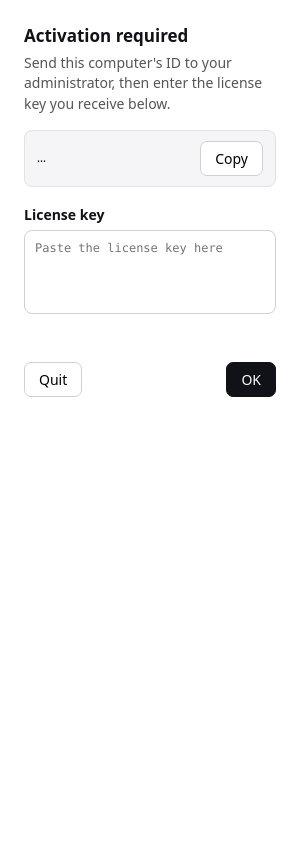
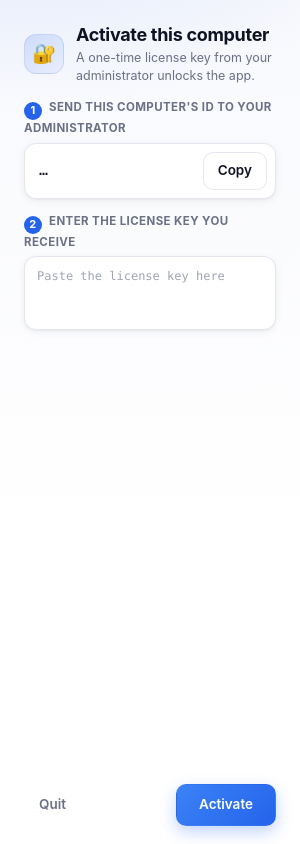
Before and after one commit to rodanielflorea/PowerBack, an Electron app: page renderer/license.html in a window 300 px wide. Drawn offline with Linux system fonts and the light colour scheme; no server answers.

Commit message:
feat: modern light-theme redesign of the first screens
Activation window: card layout with an icon badge, numbered steps
(copy ID / enter key), a rounded key field with focus ring, a gradient
primary "Activate" button and a ghost "Quit"; sized so nothing scrolls.

Start screen: larger title, round settings button, and stacked
full-width choice cards with an icon tile, chevron and lift-on-hover
(two columns when the window is wide enough) — the old two-column grid
was cramped in the 400px default window.

Shared design tokens are refreshed (cooler off-white surfaces, larger
radii, softer layered shadows, gradient accent) so the rest of the app
inherits the same look; everything stays light-themed and all element
ids are unchanged.

Co-Authored-By: Claude Fable 5.1 <noreply@anthropic.com>
Claude-Session: https://claude.ai/code/session_01UwVHWbCLo7Ujctni51DRfW

```diff
--- a/renderer/license.html
+++ b/renderer/license.html
@@ -4,55 +4,94 @@
   <meta charset="utf-8" />
   <title>Activation</title>
   <style>
+    :root {
+      --bg: #ffffff; --surface: #f6f7fb; --border: #e4e7ef; --border-hi: #c9cdd8;
+      --text: #0f1222; --muted: #6b7085; --accent: #2563eb; --accent-hover: #1d4ed8;
+      --danger: #dc2626; --green: #16a34a;
+      --shadow-sm: 0 1px 2px rgba(15,18,34,.04), 0 2px 8px rgba(15,18,34,.06);
+      --ease: cubic-bezier(.4,0,.2,1);
+    }
     * { box-sizing: border-box; margin: 0; padding: 0; }
+    html, body { height: 100%; }
     body {
-      font-family: system-ui, -apple-system, 'Segoe UI', sans-serif;
-      background: #fff; color: #111118; padding: 24px; font-size: 14px;
+      font-family: Inter, system-ui, -apple-system, 'Segoe UI', Roboto, sans-serif;
+      color: var(--text); font-size: 13.5px; line-height: 1.45;
+      background:
+        radial-gradient(520px 280px at 10% -10%, rgba(37,99,235,.10), transparent 70%),
+        linear-gradient(180deg, #f8f9fd 0%, #ffffff 65%);
+      padding: 22px 24px 18px;
       -webkit-user-select: none; user-select: none;
+      display: flex; flex-direction: column;
     }
-    h1 { font-size: 17px; margin-bottom: 6px; }
-    p.hint { color: #555; margin-bottom: 16px; line-height: 1.45; }
+    .head { display: flex; align-items: center; gap: 12px; margin-bottom: 14px; }
+    .badge {
+      width: 40px; height: 40px; flex-shrink: 0; border-radius: 12px;
+      background: linear-gradient(135deg, rgba(37,99,235,.16), rgba(37,99,235,.06));
+      border: 1px solid rgba(37,99,235,.14);
+      display: flex; align-items: center; justify-content: center; font-size: 19px;
+    }
+    h1 { font-size: 18px; font-weight: 700; letter-spacing: -0.3px; }
+    .sub { color: var(--muted); font-size: 12.5px; margin-top: 1px; }
+    .step { font-size: 11.5px; font-weight: 650; letter-spacing: .4px; text-transform: uppercase; color: var(--muted); margin: 0 0 6px; }
+    .step b { display: inline-flex; width: 18px; height: 18px; border-radius: 999px; background: var(--accent); color: #fff; font-size: 11px; align-items: center; justify-content: center; margin-right: 7px; vertical-align: -3px; }
     .mac-row {
-      display: flex; align-items: center; gap: 8px; margin-bottom: 18px;
-      background: #f5f5f7; border: 1px solid #e2e2e6; border-radius: 8px; padding: 10px 12px;
+      display: flex; align-items: center; gap: 8px; margin-bottom: 14px;
+      background: var(--bg); border: 1px solid var(--border); border-radius: 12px; padding: 8px 8px 8px 14px;
+      box-shadow: var(--shadow-sm);
     }
-    .mac-row code { font-size: 15px; letter-spacing: 1px; flex: 1; user-select: text; }
+    .mac-row code { font-family: ui-monospace, 'Cascadia Mono', Consolas, monospace; font-size: 15px; letter-spacing: 1.5px; flex: 1; user-select: text; -webkit-user-select: text; }
     button {
-      font: inherit; border: 1px solid #d0d0d6; background: #fff; border-radius: 7px;
-      padding: 7px 14px; cursor: pointer;
+      font: inherit; font-weight: 600; border: 1px solid var(--border); background: var(--bg); color: var(--text);
+      border-radius: 10px; padding: 8px 14px; cursor: pointer;
+      transition: background .14s var(--ease), border-color .14s var(--ease), transform .14s var(--ease), box-shadow .14s var(--ease);
     }
-    button:hover { background: #f0f0f3; }
-    button.primary { background: #111118; color: #fff; border-color: #111118; }
-    button.primary:hover { background: #2a2a35; }
-    label { display: block; font-weight: 600; margin-bottom: 6px; }
+    button:hover { background: var(--surface); border-color: var(--border-hi); }
+    button:active { transform: translateY(1px); }
+    button.primary {
+      background: linear-gradient(135deg, #3b82f6 0%, #2563eb 100%); color: #fff; border-color: transparent;
+      box-shadow: 0 6px 16px rgba(37,99,235,.28); padding: 10px 22px;
+    }
+    button.primary:hover { background: linear-gradient(135deg, #2f76f3 0%, #1d4ed8 100%); box-shadow: 0 8px 20px rgba(37,99,235,.34); }
+    button.primary:disabled { opacity: .6; box-shadow: none; }
+    button.ghost { border-color: transparent; background: transparent; color: var(--muted); }
+    button.ghost:hover { background: var(--surface); color: var(--text); }
     textarea {
-      width: 100%; height: 84px; font-family: ui-monospace, Consolas, monospace; font-size: 12px;
-      border: 1px solid #d0d0d6; border-radius: 8px; padding: 10px; resize: none;
+      width: 100%; height: 74px; font-family: ui-monospace, 'Cascadia Mono', Consolas, monospace; font-size: 12px; line-height: 1.5;
+      border: 1px solid var(--border); border-radius: 12px; padding: 10px 12px; resize: none; background: var(--bg);
+      box-shadow: var(--shadow-sm); color: var(--text);
       -webkit-user-select: text; user-select: text;
+      transition: border-color .14s var(--ease), box-shadow .14s var(--ease);
     }
-    textarea:focus { outline: 2px solid #111118; border-color: transparent; }
-    .actions { display: flex; justify-content: space-between; align-items: center; margin-top: 16px; }
-    #status { font-size: 13px; min-height: 18px; margin-top: 10px; }
-    #status.err { color: #c0262d; }
-    #status.ok { color: #147a3d; }
+    textarea::placeholder { color: #a0a4b5; }
+    textarea:focus { outline: none; border-color: var(--accent); box-shadow: 0 0 0 3px rgba(37,99,235,.15); }
+    #status { font-size: 12.5px; min-height: 18px; margin-top: 8px; }
+    #status.err { color: var(--danger); }
+    #status.ok { color: var(--green); }
+    .actions { display: flex; justify-content: space-between; align-items: center; margin-top: auto; padding-top: 10px; }
   </style>
 </head>
 <body>
-  <h1>Activation required</h1>
-  <p class="hint">
-    Send this computer's ID to your administrator, then enter the license
-    key you receive below.
-  </p>
+  <div class="head">
+    <div class="badge">🔐</div>
+    <div>
+      <h1>Activate this computer</h1>
+      <div class="sub">A one-time license key from your administrator unlocks the app.</div>
+    </div>
+  </div>
+
+  <p class="step"><b>1</b>Send this computer's ID to your administrator</p>
   <div class="mac-row">
     <code id="mac">…</code>
     <button id="copyBtn">Copy</button>
   </div>
-  <label for="code">License key</label>
+
+  <p class="step"><b>2</b>Enter the license key you receive</p>
   <textarea id="code" spellcheck="false" placeholder="Paste the license key here"></textarea>
   <div id="status"></div>
+
   <div class="actions">
-    <button id="quitBtn">Quit</button>
-    <button id="okBtn" class="primary">OK</button>
+    <button id="quitBtn" class="ghost">Quit</button>
+    <button id="okBtn" class="primary">Activate</button>
   </div>
   <script>
     const $ = (id) => document.getElementById(id);
@@ -65,8 +104,8 @@
     });
     $('copyBtn').onclick = async () => {
       await window.licenseApi.copyMac();
-      $('copyBtn').textContent = 'Copied';
-      setTimeout(() => { $('copyBtn').textContent = 'Copy'; }, 1200);
+      $('copyBtn').textContent = 'Copied ✓';
+      setTimeout(() => { $('copyBtn').textContent = 'Copy'; }, 1400);
     };
     $('quitBtn').onclick = () => window.licenseApi.quit();
     $('okBtn').onclick = async () => {
--- a/renderer/style.css
+++ b/renderer/style.css
@@ -5,12 +5,12 @@
 /* ── 1. TOKENS ─────────────────────────────────────────────── */
 :root {
   --bg:          #ffffff;
-  --surface:     #f5f5f7;
-  --surface-2:   #ebebef;
-  --border:      #e2e2e6;
-  --border-hi:   #c8c8d0;
-  --text:        #111118;
-  --muted:       #70707a;
+  --surface:     #f6f7fb;
+  --surface-2:   #eceef4;
+  --border:      #e4e7ef;
+  --border-hi:   #c9cdd8;
+  --text:        #0f1222;
+  --muted:       #6b7085;
   --accent:      #2563eb;
   --accent-hover:#1d4ed8;
   --accent-dim:  rgba(37,99,235,0.10);
@@ -21,12 +21,13 @@
   --header-h:    30px;
   --url-bar-h:   30px;
   --rail-w:      32px;
-  --radius-sm:   4px;
-  --radius:      6px;
-  --radius-lg:   10px;
-  --shadow-sm:   0 1px 4px rgba(0,0,0,.08);
-  --shadow:      0 4px 16px rgba(0,0,0,.12);
-  --shadow-lg:   0 12px 40px rgba(0,0,0,.18);
+  --radius-sm:   6px;
+  --radius:      10px;
+  --radius-lg:   16px;
+  --shadow-sm:   0 1px 2px rgba(15,18,34,.04), 0 2px 8px rgba(15,18,34,.06);
+  --shadow:      0 4px 12px rgba(15,18,34,.06), 0 12px 32px rgba(15,18,34,.08);
+  --shadow-lg:   0 16px 48px rgba(15,18,34,.14);
+  --accent-grad: linear-gradient(135deg, #3b82f6 0%, #2563eb 100%);
   --ease:        cubic-bezier(.4,0,.2,1);
   --t:           .14s;
   /* aliases */
@@ -1414,7 +1415,9 @@ body.in-interview .end-btn.live::before {
 .setup-overlay {
   position: fixed;
   top: var(--header-h); left: 0; right: 0; bottom: 0;
-  background: var(--bg);
+  background:
+    radial-gradient(600px 320px at 15% -10%, rgba(37,99,235,.08), transparent 70%),
+    linear-gradient(180deg, #f8f9fd 0%, #ffffff 60%);
   z-index: 20;
   overflow-y: auto;
   overflow-x: hidden;
@@ -1439,32 +1442,34 @@ body.in-interview .end-btn.live::before {
   justify-content: space-between;
   gap: 8px;
 }
-.setup-title { margin: 0; font-size: 17px; font-weight: 700; letter-spacing: 0.2px; }
-.setup-intro { margin: 0; }
+.setup-title { margin: 0; font-size: 22px; font-weight: 700; letter-spacing: -0.3px; }
+.setup-intro { margin: 0; font-size: 13px; line-height: 1.5; color: var(--muted); }
 
 .setup-gear-btn {
   -webkit-app-region: no-drag;
-  width: 32px; height: 32px;
+  width: 36px; height: 36px;
   flex-shrink: 0;
-  background: transparent;
-  border: 1px solid var(--border);
-  border-radius: var(--radius);
-  color: var(--text);
+  background: var(--bg);
+  border: 1px solid var(--border);
+  border-radius: 999px;
+  box-shadow: var(--shadow-sm);
+  color: var(--muted);
   font-size: 16px;
   display: flex;
   align-items: center;
   justify-content: center;
-  transition: background var(--t) var(--ease);
-}
-.setup-gear-btn:hover { background: var(--surface); }
+  transition: background var(--t) var(--ease), color var(--t) var(--ease), transform var(--t) var(--ease), box-shadow var(--t) var(--ease);
+}
+.setup-gear-btn:hover { background: var(--bg); color: var(--accent); transform: translateY(-1px); box-shadow: var(--shadow); }
 
 .setup-back-btn {
   -webkit-app-region: no-drag;
-  width: 32px; height: 32px;
+  width: 36px; height: 36px;
   flex-shrink: 0;
-  background: transparent;
-  border: 1px solid var(--border);
-  border-radius: var(--radius);
+  background: var(--bg);
+  border: 1px solid var(--border);
+  border-radius: 999px;
+  box-shadow: var(--shadow-sm);
   color: var(--text);
   font-size: 16px;
   cursor: pointer;
@@ -1474,25 +1479,44 @@ body.in-interview .end-btn.live::before {
 .setup-back-btn:hover { background: var(--surface); }
 
 /* ── Mode-select (New / Continue) ─────────────────────────────── */
-.mode-select-card { max-width: 540px; }
-.mode-choice-cards { display: grid; grid-template-columns: 1fr 1fr; gap: 14px; margin-top: 16px; }
+.mode-select-card { max-width: 560px; }
+.mode-choice-cards { display: grid; grid-template-columns: 1fr; gap: 12px; margin-top: 18px; }
+@media (min-width: 620px) { .mode-choice-cards { grid-template-columns: 1fr 1fr; } }
 .mode-choice-card {
   -webkit-app-region: no-drag;
-  display: flex; flex-direction: column; align-items: flex-start; gap: 6px;
+  display: flex; align-items: center; gap: 14px;
   text-align: left;
-  padding: 18px 16px;
-  border: 1.5px solid var(--border);
-  border-radius: var(--radius);
-  background: var(--surface);
+  padding: 16px 16px 16px 14px;
+  border: 1px solid var(--border);
+  border-radius: var(--radius-lg);
+  background: var(--bg);
   color: var(--text);
+  box-shadow: var(--shadow-sm);
   cursor: pointer;
-  transition: border-color 120ms ease, background 120ms ease, transform 80ms ease;
-}
-.mode-choice-card:hover { border-color: var(--accent); background: var(--accent-dim); }
-.mode-choice-card:active { transform: scale(0.99); }
-.mode-choice-icon { font-size: 26px; }
-.mode-choice-name { font-size: 15px; font-weight: 700; }
-.mode-choice-desc { font-size: 12px; color: var(--muted); line-height: 1.4; }
+  transition: border-color var(--t) var(--ease), box-shadow var(--t) var(--ease), transform var(--t) var(--ease);
+}
+.mode-choice-card:hover { border-color: rgba(37,99,235,.45); box-shadow: var(--shadow); transform: translateY(-2px); }
+.mode-choice-card:active { transform: translateY(0); box-shadow: var(--shadow-sm); }
+.mode-choice-card:focus-visible { outline: 2px solid var(--accent); outline-offset: 2px; }
+.mode-choice-icon {
+  flex-shrink: 0;
+  width: 46px; height: 46px;
+  display: flex; align-items: center; justify-content: center;
+  font-size: 22px;
+  border-radius: 14px;
+  background: linear-gradient(135deg, rgba(37,99,235,.14), rgba(37,99,235,.05));
+  border: 1px solid rgba(37,99,235,.12);
+}
+.mode-choice-text { display: flex; flex-direction: column; gap: 3px; min-width: 0; flex: 1; }
+.mode-choice-name { font-size: 15px; font-weight: 650; letter-spacing: -0.1px; }
+.mode-choice-desc { font-size: 12.5px; color: var(--muted); line-height: 1.45; }
+.mode-choice-arrow {
+  flex-shrink: 0;
+  color: var(--border-hi);
+  font-size: 22px; line-height: 1;
+  transition: color var(--t) var(--ease), transform var(--t) var(--ease);
+}
+.mode-choice-card:hover .mode-choice-arrow { color: var(--accent); transform: translateX(2px); }
 
 /* ── Profile inputs on the new-session page ───────────────────── */
 .setup-profile-row { margin: 4px 0 12px; }
```
Also changed, not shown: renderer/index.html (+10 -4 lines), main.js.
